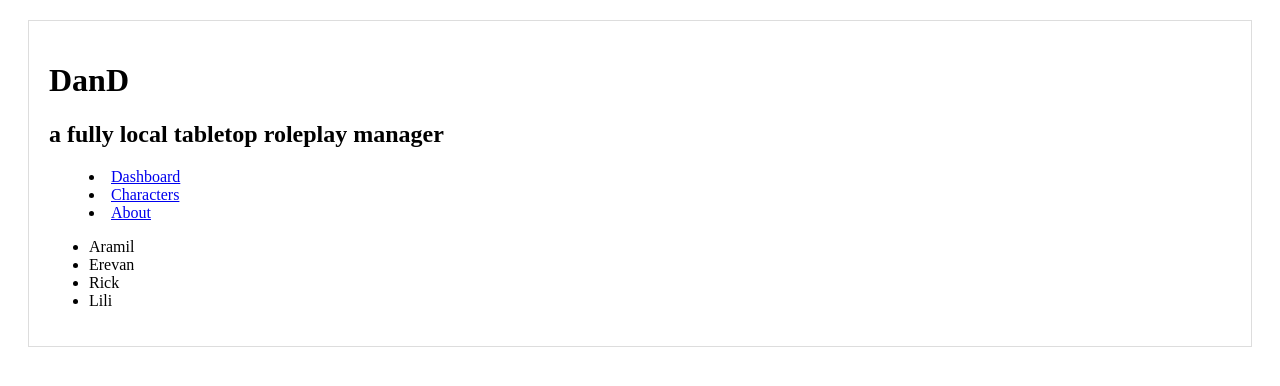
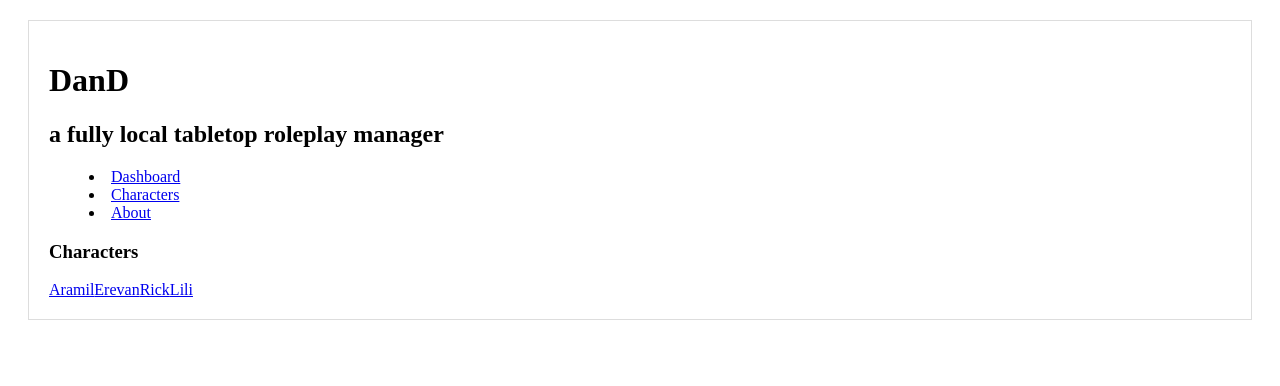
Before and after one commit to Calvaz/dand-local, a Next.js app: page /characters in a window 1280 px wide. Shown: the top 386 px of the page. Built offline with nearby package versions, Linux system fonts and the light colour scheme.

Commit message:
next and ts

```diff
--- a/components/layout.js
+++ b/components/layout.tsx
@@ -1,6 +1,6 @@
 import Header from './header';
 
-export default function Layout (props){
+export default function Layout (props: any){
 
     const layoutStyle = {
         margin: 20,
--- a/pages/characters.js
+++ /dev/null
@@ -1,17 +0,0 @@
-import Header from '../components/header'
-import Layout from '../components/layout'
-
-export default function Characters() {
-    return (
-        <Layout>
-            <div>
-                <ul>
-                    <li>Aramil</li>
-                    <li>Erevan</li>
-                    <li>Rick</li>
-                    <li>Lili</li>
-                </ul>
-            </div>
-        </Layout>
-    )
-}
--- /dev/null
+++ b/pages/characters.tsx
@@ -0,0 +1,19 @@
+import Layout from '../components/layout'
+import Link from 'next/link'
+
+const CharacterLink = (props: any) => (
+    <Link href={'/character-detail?character='+props.title}><a>{props.title}</a></Link>
+);
+export default function Characters() {
+
+    return (
+        <Layout>
+            <h3>Characters</h3>
+            <CharacterLink title="Aramil" />
+            <CharacterLink title="Erevan" />
+            <CharacterLink title="Rick" />
+            <CharacterLink title="Lili" />
+
+        </Layout>
+    )
+}
```
Also changed, not shown: package.json (+12 -5 lines), pages/character-detail.tsx (added, +16 -0 lines), tsconfig.json (added, +29 -0 lines), components/header.tsx (renamed from components/header.js), next-env.d.ts (added), pages/about.tsx (renamed from pages/about.js), pages/index.tsx (renamed from pages/index.js), 1 other file (tests, documents, lock files or other folders).
